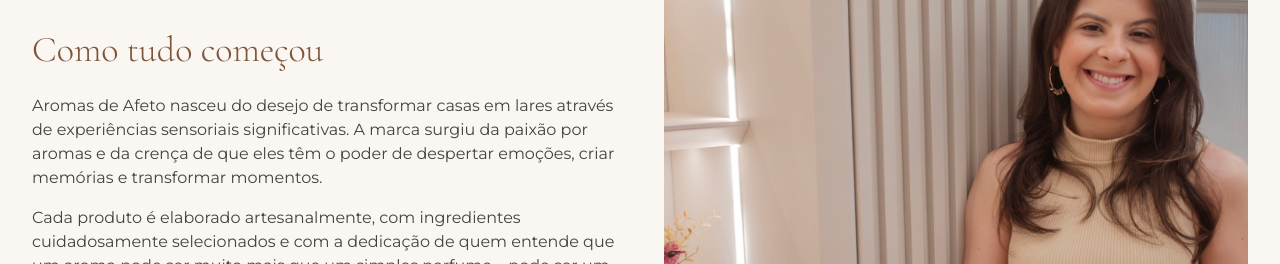
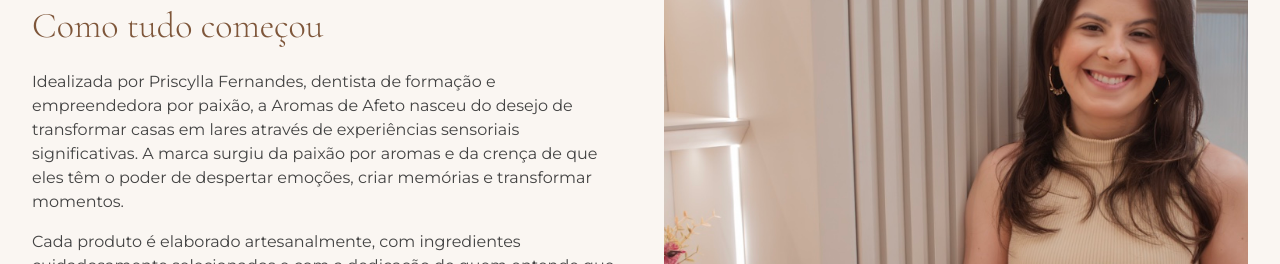
Before and after one commit to Edivania88Duarte/aromas-de-afeto-, a React (Vite) app: page /sobre in a window 1280 px wide. Shown: the part 641-905 px from the top of the page. Built offline with nearby package versions, Linux system fonts and the light colour scheme.

Commit message:
fix: ajustes na aba nossa história

```diff
--- a/src/data/brandInfo.ts
+++ b/src/data/brandInfo.ts
@@ -36,7 +36,7 @@
     "Pertencimento: a sensação de estar em um lugar que é verdadeiramente seu"
   ],
 
-  story: "Aromas de Afeto nasceu do desejo de transformar casas em lares através de experiências sensoriais significativas. A marca surgiu da paixão por aromas e da crença de que eles têm o poder de despertar emoções, criar memórias e transformar momentos. Cada produto é elaborado artesanalmente, com ingredientes cuidadosamente selecionados e com a dedicação de quem entende que um aroma pode ser muito mais que um simples perfume – pode ser um abraço, uma lembrança, um momento de pausa em meio à correria do dia a dia. Para quem busca trazer mais significado para o cotidiano e transformar sua casa em um refúgio de bem-estar, os aromas artesanais da Aromas de Afeto são um convite para despertar os sentidos e viver com mais presença e afetividade.",
+  story: "Idealizada por Priscylla Fernandes, dentista de formação e empreendedora por paixão, a Aromas de Afeto nasceu do desejo de transformar casas em lares através de experiências sensoriais significativas. A marca surgiu da paixão por aromas e da crença de que eles têm o poder de despertar emoções, criar memórias e transformar momentos. Cada produto é elaborado artesanalmente, com ingredientes cuidadosamente selecionados e com a dedicação de quem entende que um aroma pode ser muito mais que um simples perfume – pode ser um abraço, uma lembrança, um momento de pausa em meio à correria do dia a dia. Para quem busca trazer mais significado para o cotidiano e transformar sua casa em um refúgio de bem-estar, os aromas artesanais da Aromas de Afeto são um convite para despertar os sentidos e viver com mais presença e afetividade.",
 
   instagramBio: "✨ Aromas artesanais feitos com afeto\n🕯️ Velas, difusores e home sprays\n🌿 Bem-estar para seu lar\n🏡 Fortaleza, CE\n💌 Pedidos via direct ou WhatsApp",
 
--- a/src/data/products.ts
+++ b/src/data/products.ts
@@ -26,7 +26,7 @@
     id: "home-spray-flor-de-cerejeira",
     name: "Home Spray Flor de Cerejeira",
     category: "Home Sprays",
-    price: 38.90,
+    price: 20.00,
     image: "assets/florDeCerejeira.png",
     shortDescription: "A sensação acolhedora da flor de cerejeira para seu lar.",
     longDescription: "O aroma aconchegante da combinação da flor de cerejeira traz uma sensação de acolhimento e conforto para qualquer ambiente. Ideal para salas de estar, quartos e espaços que precisam de um toque de carinho. Desenvolvido artesanalmente para proporcionar uma experiência sensorial duradoura.",
```
